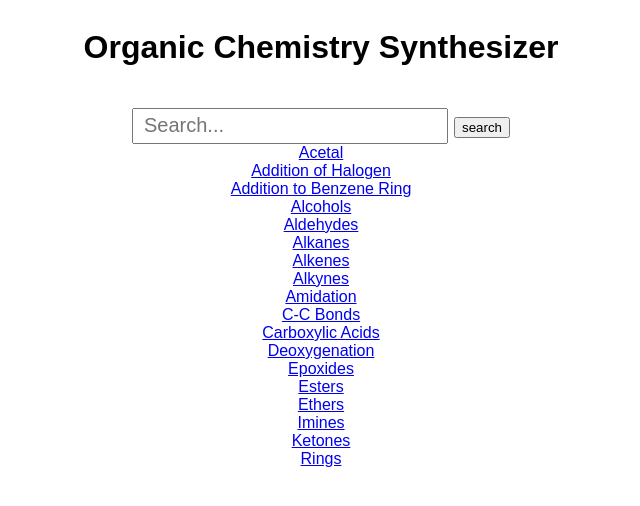
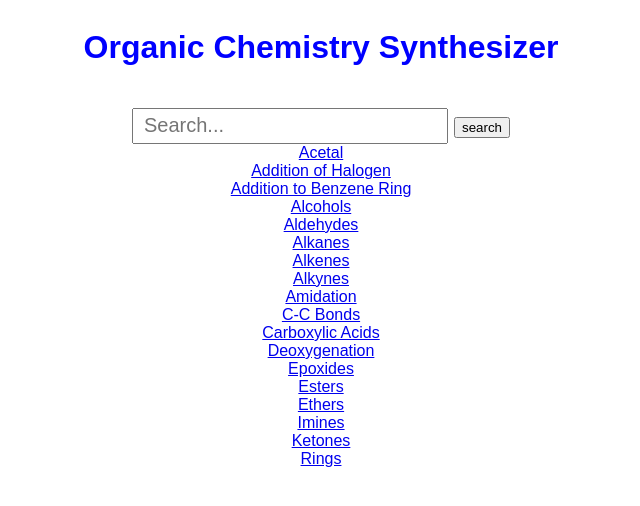
Before and after one commit to phillipma10/Organic_Chemistry_Search_Bar, a React (Create React App) app: page / in a window 1280 px wide. Shown: the top 506 px of the page, without its empty margins (319-959 px from the left). Built offline with nearby package versions, Linux system fonts and the light colour scheme.

Commit message:
style prototype

```diff
--- /dev/null
+++ b/src/my-style.module.css
@@ -0,0 +1,13 @@
+
+.mama {
+    color: blue;
+    text-align: center;
+}
+
+.imgsize {
+    display: block;
+    margin-left: auto;
+    margin-right: auto;
+    width: 1000px;
+    object-fit: contain;
+}
--- a/src/pages/HomePage.js
+++ b/src/pages/HomePage.js
@@ -1,6 +1,7 @@
 import React, {useState} from "react";
 import { Link, useNavigate} from "react-router-dom";
-import compounds from '../compounds.json'
+import compounds from '../compounds.json';
+import styles from '../my-style.module.css';
 
 
 function HomePage() {
@@ -23,7 +24,7 @@ function HomePage() {
 
     return (
         <div className="App">
-            <h1> Organic Chemistry Synthesizer </h1>
+            <h1 className={styles.mama}> Organic Chemistry Synthesizer </h1>
             <div>
                 <input type="text" placeholder="Search..."
                     onChange={(event) => { // Code for search filter
--- a/src/pages/Reactions.js
+++ b/src/pages/Reactions.js
@@ -12,6 +12,8 @@ import {
     ester1, imine1, ketone1, ketone2, ketone3, ketone4, ketone5, ketone6, ketone7, ring1,
     taut1, taut2
   } from '../images';
+  import styles from '../my-style.module.css';
+
 
 function Reactions() {
     const [GoToReactions, setGoToReactions] = useState(false);
@@ -23,9 +25,9 @@ function Reactions() {
             case 'acetal':
                 return(
                     <div>
-                        <p><b>Acetal Formation</b></p>
+                        <p className={styles.mama}><b>Acetal Formation</b></p>
                         <p><i>Addition of Alcohol to Aldehydes and Ketones</i></p>
-                        <img src={acetal1} />
+                        <img className={styles.imgsize} src={acetal1} />
                         <p>Add an alcohol with acid to a ketone to form the acetal. Note that the hemiacetal is an intermediary step but will naturally turn to an acetal in acidic conditions, which is why we have H₂SO₄.</p>
                     </div>
                 )
```
